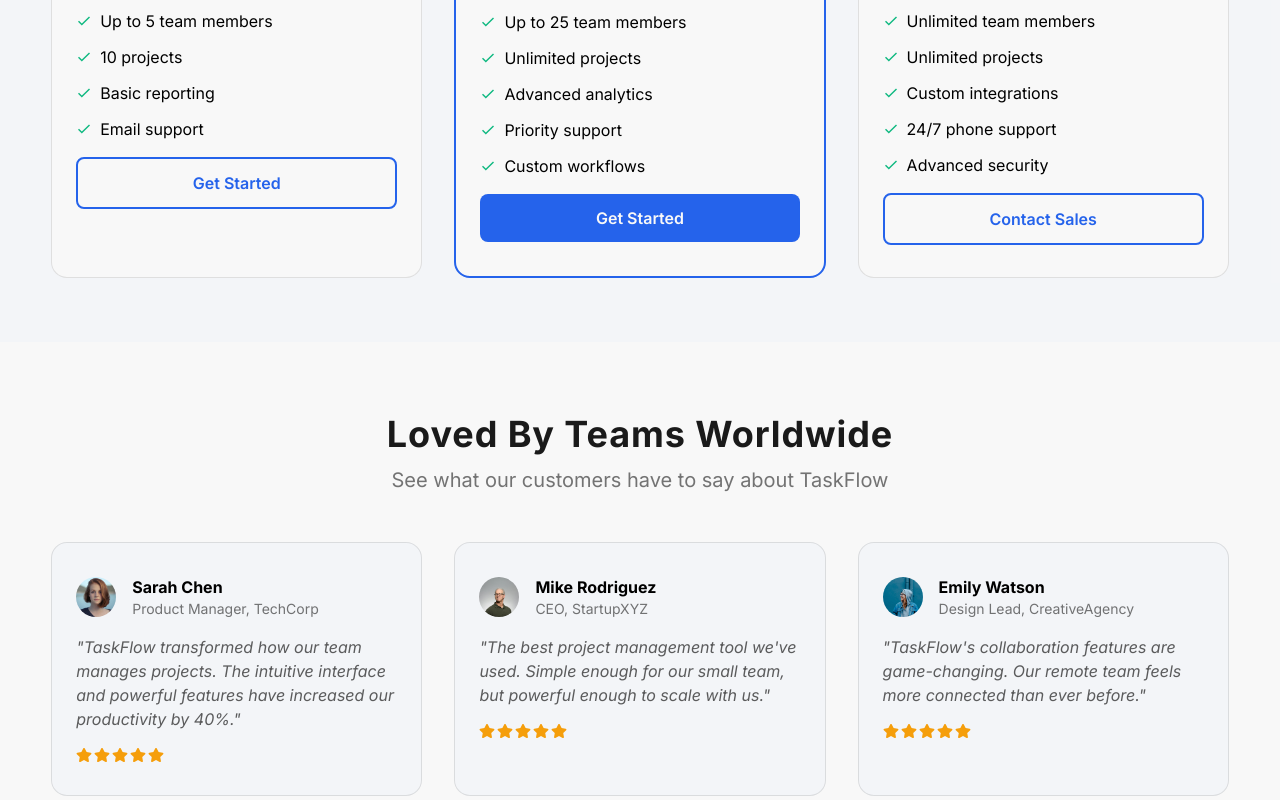
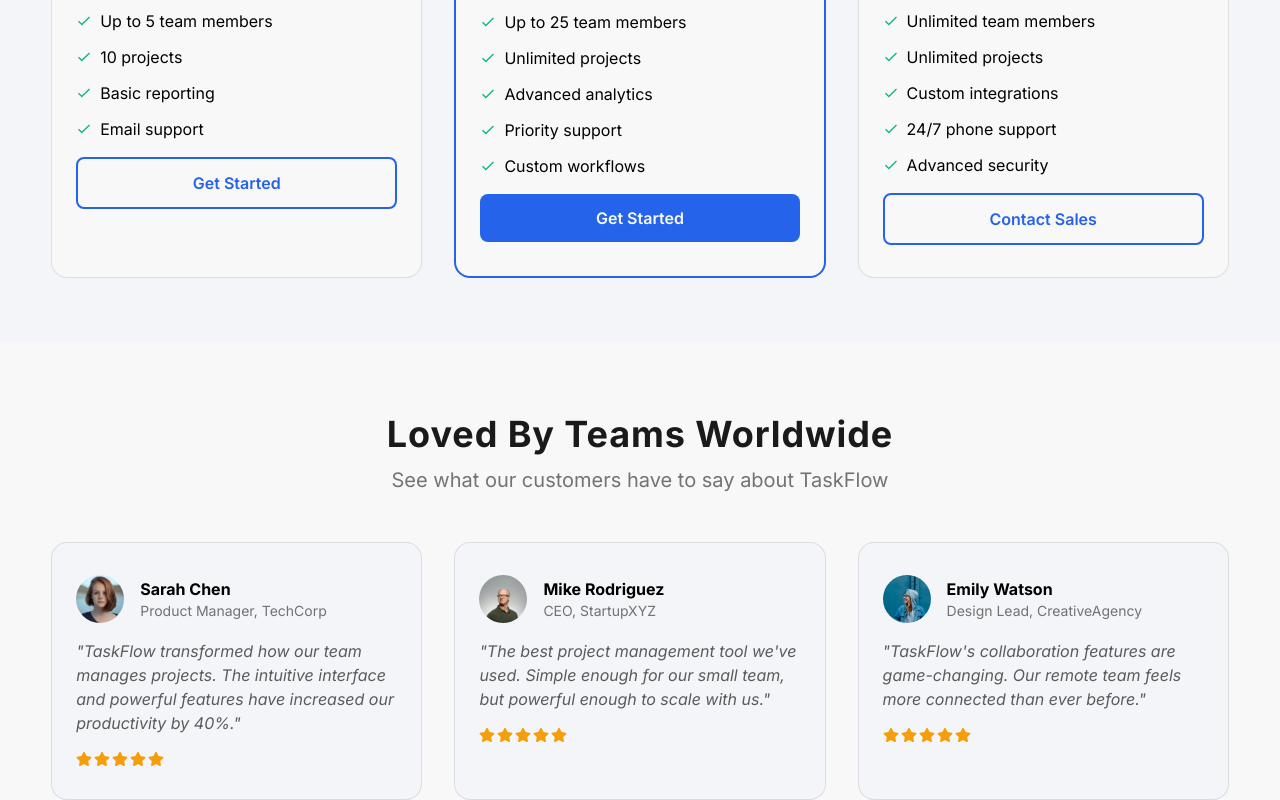
Before and after one commit to Chiemezie-Uchenwoke/taskflow, a React (Vite) app: page / in a window 1280 px wide. Shown: the part 2004-2804 px from the top of the page. Built offline with nearby package versions, Linux system fonts and the light colour scheme.

Commit message:
Complete reviews component

```diff
--- a/src/components/Reviews/ReviewsCard.jsx
+++ b/src/components/Reviews/ReviewsCard.jsx
@@ -4,7 +4,7 @@ const ReviewsCard = ({clientName, role, imgUrl, imgAlt, review, rating}) => {
     return (
         <div className="flex flex-col gap-4 border border-black/10 py-8 px-4 lg:px-6 rounded-2xl bg-pri-blue/2">
             <div className="flex items-center gap-4">
-                <div className="w-10 h-10 rounded-full overflow-hidden">
+                <div className="w-10 h-10 lg:w-12 lg:h-12 rounded-full overflow-hidden whitespace-nowrap shrink-0">
                     <img
                         src={imgUrl}
                         alt={imgAlt}
```
